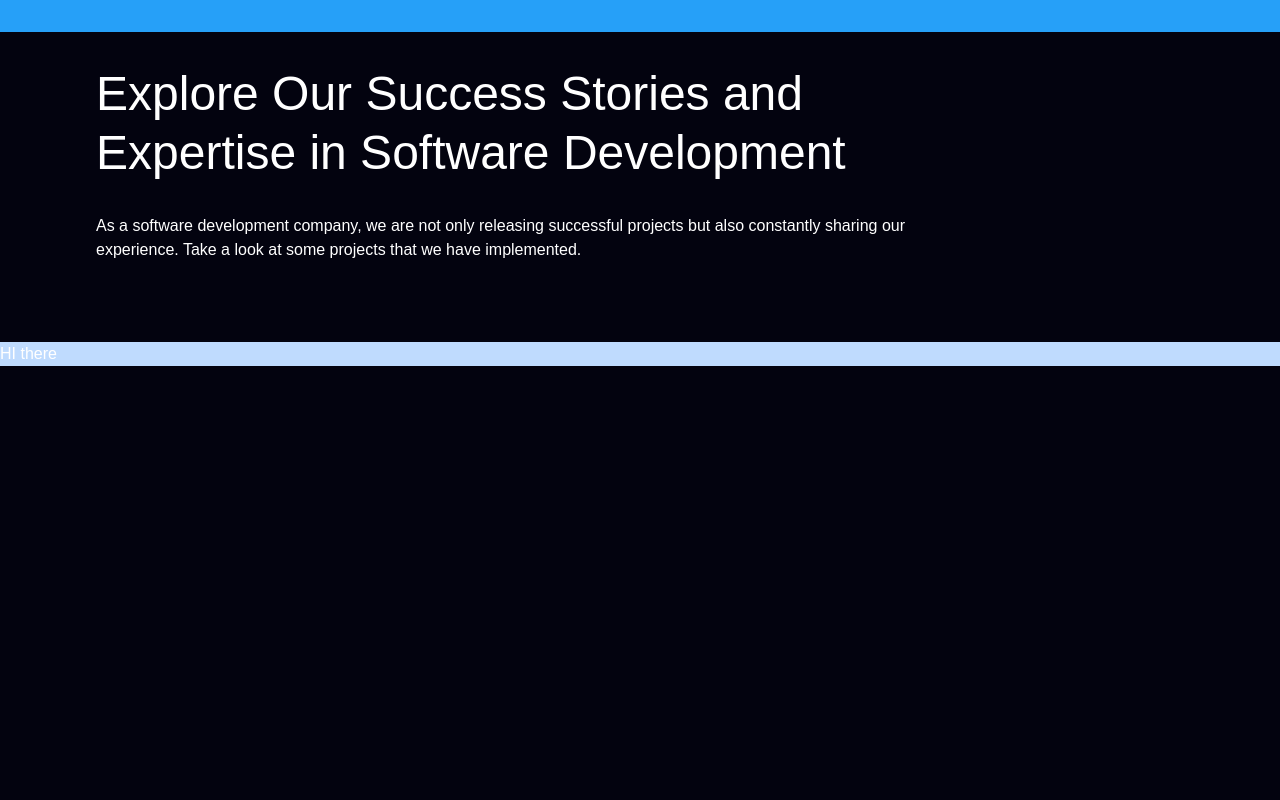
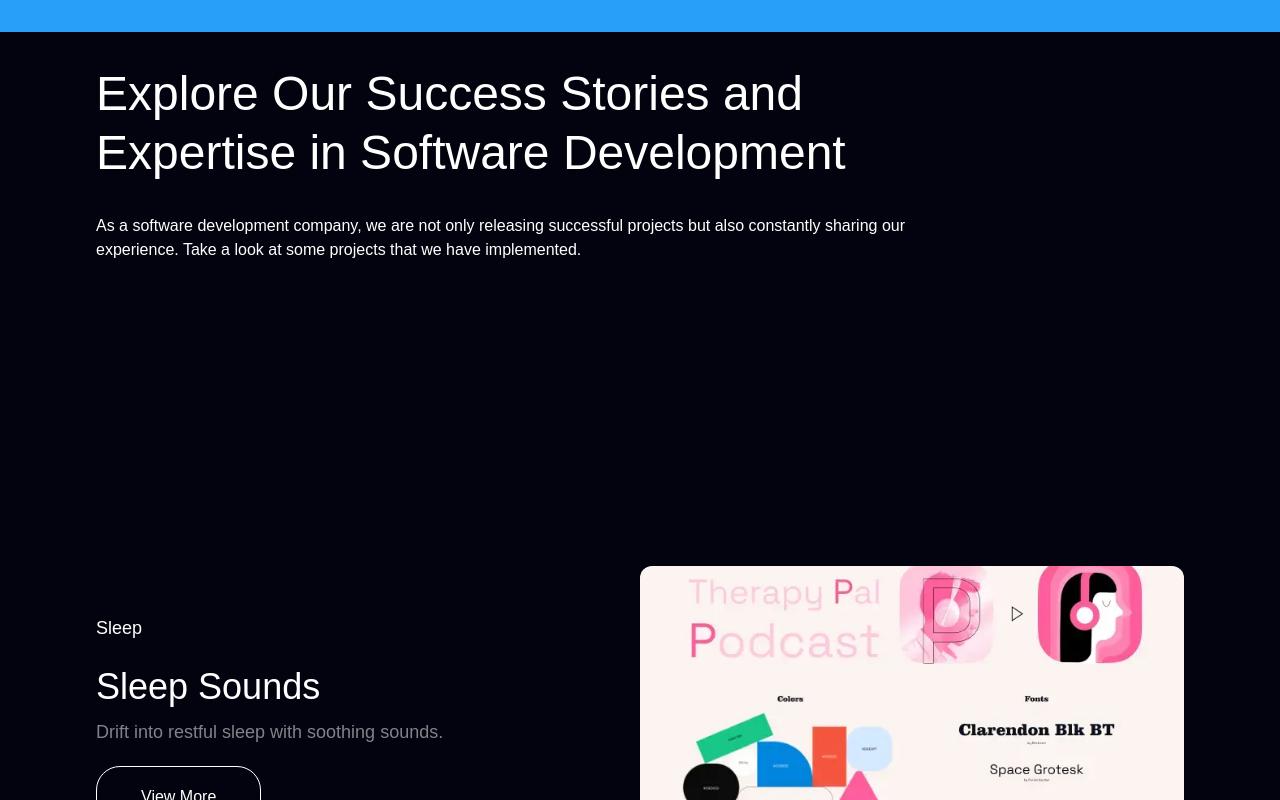
Before and after one commit to Rishi2600/web-syde, a Next.js app: page / in a window 1280 px wide. Shown: the part 5709-6509 px from the top of the page. Before the commit the page ends 6139 px from the top, so only its background shows below. Built offline with nearby package versions, Linux system fonts and the light colour scheme.

Commit message:
add sticky-scroll and sticky item in the project-section

```diff
--- a/src/app/page.tsx
+++ b/src/app/page.tsx
@@ -2,6 +2,7 @@ import HeroSection from "@/components/HeroSection";
 import Navbar from "@/components/Navbar";
 import ProjectSection from "@/components/ProjectSection";
 import ReasonSection  from "@/components/ReasonSection";
+import ScrollItem from "@/components/ScrollItem";
 import Services from "@/components/Services";
 import HomeService from "@/components/ui/HomeService";
 import ProjectBanner from "@/components/ui/ProjectBanner";
@@ -20,7 +21,7 @@ export default function Home() {
       </div>
       <ProjectBanner />
       <ProjectSection />
-
+      {/* <ScrollItem /> */}
     </>
   );
 }
--- a/src/components/ProjectSection.tsx
+++ b/src/components/ProjectSection.tsx
@@ -1,3 +1,5 @@
+import ScrollItem from "./ScrollItem";
+
 export default function ProjectSection() {
     return (
         <>
@@ -9,11 +11,10 @@ export default function ProjectSection() {
                             <p className="mb-10 leading-normal">As a software development company, we are not only releasing successful projects but also constantly sharing our experience. Take a look at some projects that we have implemented.</p>
                         </div>
                     </div>
+                </div>
 
-                    {/* PROJECT SHOWCASE  */}
-                    <div className="bg-blue-200 w-full mt-10 h-full">HI there</div>
-
-                </div>
+            {/* PROJECT SHOWCASE  */}
+                <ScrollItem />
             </div>
         </>
     )
--- /dev/null
+++ b/src/components/ScrollItem.tsx
@@ -0,0 +1,35 @@
+// import StickyScroll from "@/components/StickyScroll";
+
+import StickyScroll from "./ui/StickyScroll";
+
+const scrollItems = [
+  {
+    title: "Meditation",
+    description: "Calm your mind and body with guided meditation sessions.",
+    category: "Self-care",
+    image: "/branding.webp",
+    mentor: "Jane Cooper",
+  },
+  {
+    title: "Mental Therapy",
+    description: "Therapy sessions to unlock your inner peace.",
+    category: "Self-care",
+    image: "/concept.webp",
+    mentor: "Wade Warren",
+  },
+  {
+    title: "Sleep Sounds",
+    description: "Drift into restful sleep with soothing sounds.",
+    category: "Sleep",
+    image: "/branding.webp",
+    mentor: "Dianne Russell",
+  },
+];
+
+export default function ScrollItem() {
+    return (
+        <>
+            <StickyScroll items={scrollItems} />;
+        </>
+    )
+}
--- /dev/null
+++ b/src/components/ui/StickyScroll.tsx
@@ -0,0 +1,115 @@
+"use client";
+
+import React, { useRef, useEffect, useState } from "react";
+import Button from "./Button";
+
+
+
+// TODO: visit again and make it perfect
+type ScrollItem = {
+  title: string;
+  description: string;
+  category: string;
+  image: string;
+  mentor: string;
+};
+
+type StickyScrollProps = {
+  items: ScrollItem[];
+  buttonText?: string;
+  onButtonClick?: () => void;
+};
+
+const StickyScroll: React.FC<StickyScrollProps> = ({
+  items,
+  buttonText = "View More",
+  onButtonClick,
+}) => {
+  const containerRef = useRef<HTMLDivElement | null>(null);
+  const [activeIndex, setActiveIndex] = useState(0);
+
+  useEffect(() => {
+    const handleScroll = () => {
+      if (!containerRef.current) return;
+
+      const container = containerRef.current;
+      const containerTop = container.getBoundingClientRect().top;
+      const viewportHeight = window.innerHeight;
+      const scrollableHeight = container.scrollHeight - viewportHeight;
+
+      const progress = Math.min(
+        1,
+        Math.max(0, (window.scrollY - container.offsetTop) / scrollableHeight)
+      );
+
+      const newIndex = Math.min(
+        items.length - 1,
+        Math.floor(progress * items.length)
+      );
+
+      setActiveIndex(newIndex);
+    };
+
+    window.addEventListener("scroll", handleScroll);
+    return () => window.removeEventListener("scroll", handleScroll);
+  }, [items.length]);
+
+  return (
+    <div ref={containerRef} className="relative w-full" style={{ height: `${items.length * 100}vh` }}>
+      {/* Sticky Section */}
+      <div className="sticky top-0 h-screen flex items-center justify-center bg-primary overflow-hidden">
+
+        <div className="flex flex-col container md:flex-row py-12 w-full items-center">
+
+          {/* Left Content */}
+          <div className="flex-1 flex-col relative h-[300px] justify-center text-secondary overflow-hidden">
+            {items.map((item, index) => (
+              <div
+                key={index}
+                className={`absolute transition-all duration-700 ease-in-out w-full ${
+                  activeIndex === index
+                    ? "opacity-100 translate-y-0"
+                    : "opacity-0 translate-y-10"
+                }`}
+              >
+                <div className="text-lg mb-5 font-normal leading-6">{item.category}</div>
+                <div className="text-4xl font-medium mb-5 leading-normal">{item.title}</div>
+                <p className="text-lg -mt-4 mb-5 opacity-50 hover:text-accent hover:opacity-100">{item.description}</p>
+                <div className="">
+                  <Button variant="outline">
+                    {buttonText}
+                  </Button>
+                </div>
+              </div>
+            ))}
+          </div>
+
+          {/* Right Image with Clip Reveal */}
+          <div className="flex-1 relative h-[400px] w-full rounded-xl overflow-hidden">
+            {items.map((item, index) => (
+              <div
+                key={index}
+                className={`absolute inset-0 transition-all duration-700 ease-in-out ${
+                  activeIndex === index ? "opacity-100 z-10" : "opacity-0 z-0"
+                }`}
+                style={{
+                  backgroundImage: `url(${item.image})`,
+                  backgroundSize: "cover",
+                  backgroundPosition: "center",
+                  clipPath:
+                    activeIndex === index
+                      ? "circle(100% at 50% 50%)"
+                      : "circle(0% at 50% 50%)",
+                  transition: "clip-path 1s ease, opacity 0.7s",
+                }}
+              />
+            ))}
+          </div>
+
+        </div>
+      </div>
+    </div>
+  );
+};
+
+export default StickyScroll;
```
